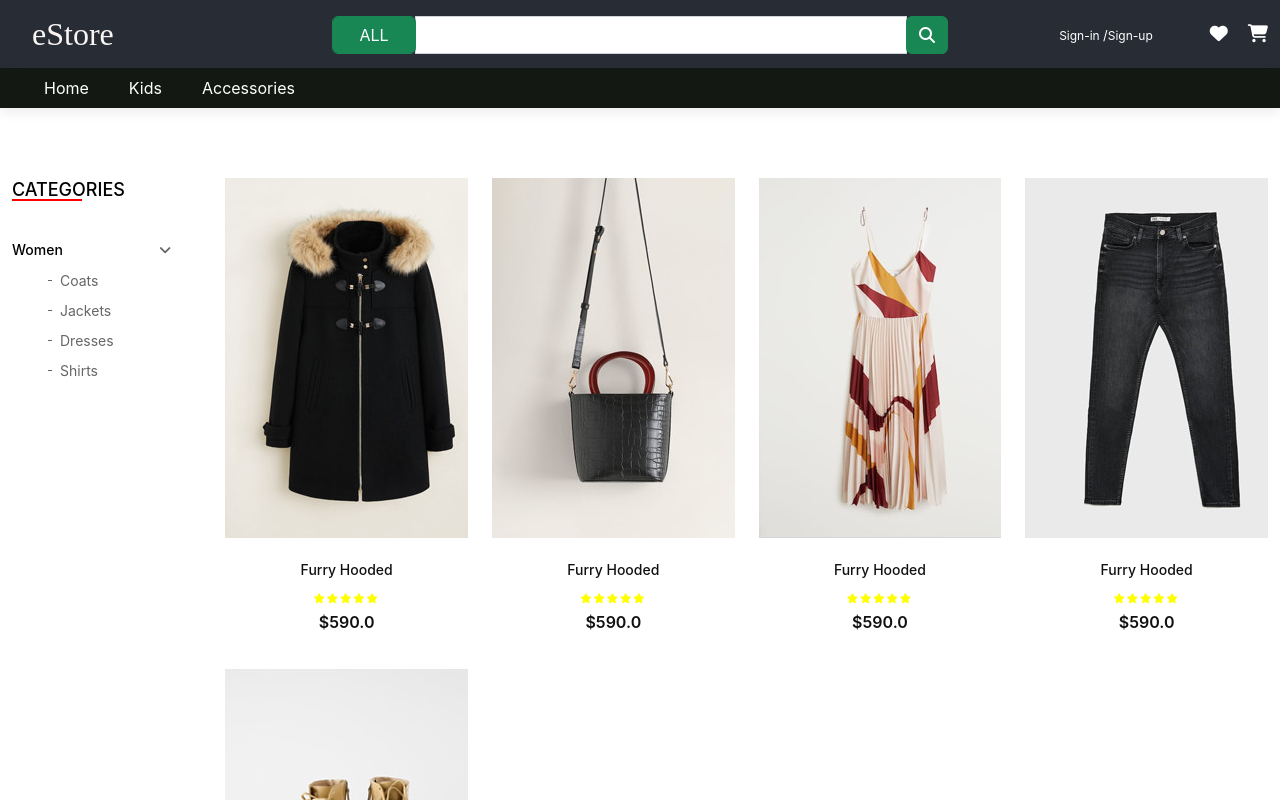
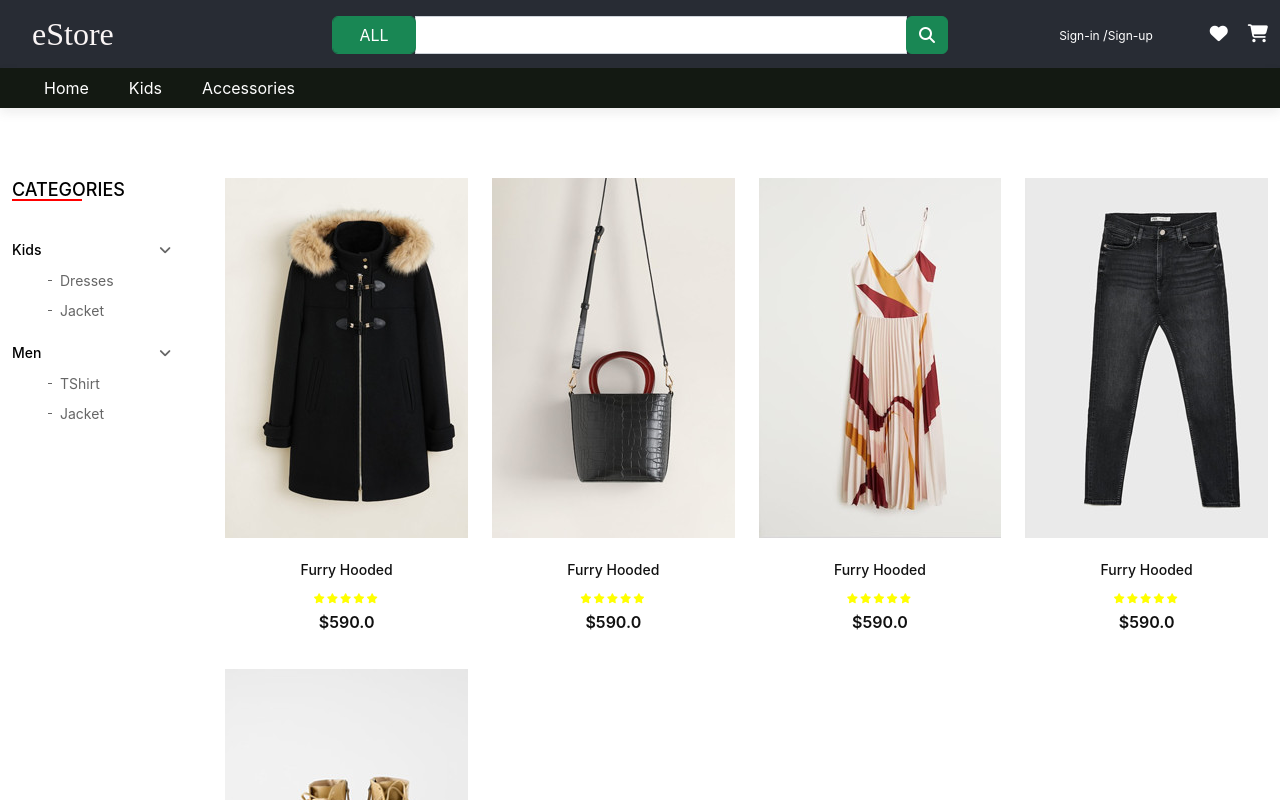
Before and after one commit to Jubair70/eStockPile, a React (Create React App) app: page / in a window 1280 px wide. Shown: the top 800 px of the page. Built offline with nearby package versions, Linux system fonts and the light colour scheme.

Commit message:
Reduxing Sidebar Using Hooks

```diff
--- a/src/components/Sidebar/index.js
+++ b/src/components/Sidebar/index.js
@@ -1,39 +1,48 @@
-import React from "react";
+import React, { useEffect } from "react";
+import { useSelector, useDispatch } from "react-redux";
 import "./_sidebar.scss";
+import * as actions from "../../redux/actions/product";
 
-const Sidebar=()=>(
+const Sidebar = () => {
+  const dispatch = useDispatch();
+  const { product } = useSelector((obj) => obj);
+  useEffect(() => {
+    dispatch(actions.getProductCategories());
+  }, []);
+  console.log("sfsf", product);
+  return (
     <div>
       <div className="sidebar_category">
         <div className="section-title">
           <h4>Categories</h4>
         </div>
+        {product.categories.map((item, index) => {
+          return (
             <div className="category_accordian">
               <div className="accordian">
                 <div className="card">
                   <div className="card-heading">
-                            <a>Women</a>
+                    <a>{item.Category}</a>
                   </div>
                   <div className="card-body">
                     <ul>
-                                <li>
-                                    <a href="#">Coats </a>
+                      {item.SubCategory.map((subitem, ind) => {
+                        return (
+                          <li key={ind}>
+                            <a>{subitem.Name}</a>
                           </li>
-                                <li>
-                                    <a href="#">Jackets </a>
-                                </li>
-                                <li>
-                                    <a href="#">Dresses </a>
-                                </li>
-                                <li>
-                                    <a href="#">Shirts </a>
-                                </li>
+                        );
+                      })}
                     </ul>
                   </div>
                 </div>
               </div>
             </div>
+          );
+        })}
       </div>
     </div>
-)
+  );
+};
 
 export default Sidebar;
--- a/src/components/TopMenu/index.js
+++ b/src/components/TopMenu/index.js
@@ -5,7 +5,7 @@ import { getTopMenu } from "../../redux/actions/topMenu";
 
 //const menu = ['Home','Women','Men','Kids','Best Seller']
 const TopMenu = (props) => {
-    console.log(props);
+    //console.log(props);
     return (
         <>
         <header className="menuHeader">
--- /dev/null
+++ b/src/redux/actions/product/index.js
@@ -0,0 +1,32 @@
+import * as actionTypes from './types';
+
+const productCategories = [
+    {
+        Id:1,
+        Category:'Kids',
+        SubCategory:[{
+            Id:1,
+            Name:'Dresses'
+        },{
+            Id:2,
+            Name:'Jacket'
+        }]
+    },
+    {
+        Id:2,
+        Category:'Men',
+        SubCategory:[{
+            Id:1,
+            Name:'TShirt'
+        },{
+            Id:2,
+            Name:'Jacket'
+        }]
+    }
+]
+export const getProductCategories = () =>async(dispatch)=>{
+    dispatch({
+        type:actionTypes.PRODUCT_CATEGORY,
+        data:productCategories
+    })
+}
--- /dev/null
+++ b/src/redux/actions/product/types.js
@@ -0,0 +1 @@
+export const PRODUCT_CATEGORY = "PRODUCT_CATEGORY";
--- a/src/redux/reducers/index.js
+++ b/src/redux/reducers/index.js
@@ -1,8 +1,10 @@
 import { combineReducers } from "redux";
 import { topMenu } from "./topMenu";
+import {product} from "./product";
 
 const rootReducer = combineReducers({
-    topMenu
+    topMenu,
+    product
 });
 
 export default rootReducer;
--- /dev/null
+++ b/src/redux/reducers/product/index.js
@@ -0,0 +1,15 @@
+import * as actionTypes from '../../actions/product/types';
+const initialState = {
+    categories:[]
+}
+export const product = (state=initialState,action)=>{
+    switch(action.type){
+        case actionTypes.PRODUCT_CATEGORY:
+            return {
+                ...state,
+                categories:action.data
+            }
+        default:
+            return state;
+    }
+}
--- a/src/redux/reducers/topMenu/index.js
+++ b/src/redux/reducers/topMenu/index.js
@@ -1,4 +1,9 @@
 const initialState = []
 export const topMenu = (state=initialState,action)=>{
-    return action.data || state // temporary arrangement
+    switch(action.type){
+        case "Menu":
+            return action.data
+        default:
+            return state
+    }
 }
--- a/src/redux/store/index.js
+++ b/src/redux/store/index.js
@@ -1,4 +1,5 @@
 import rootReducer from "../reducers";
-import {legacy_createStore as createStore} from "redux";
-const store = createStore(rootReducer);
+import {legacy_createStore as createStore,applyMiddleware} from "redux";
+import thunk from "redux-thunk";
+const store = createStore(rootReducer,applyMiddleware(thunk));
 export default store;
```
Lines whose indentation alone changed are shown as unchanged.
